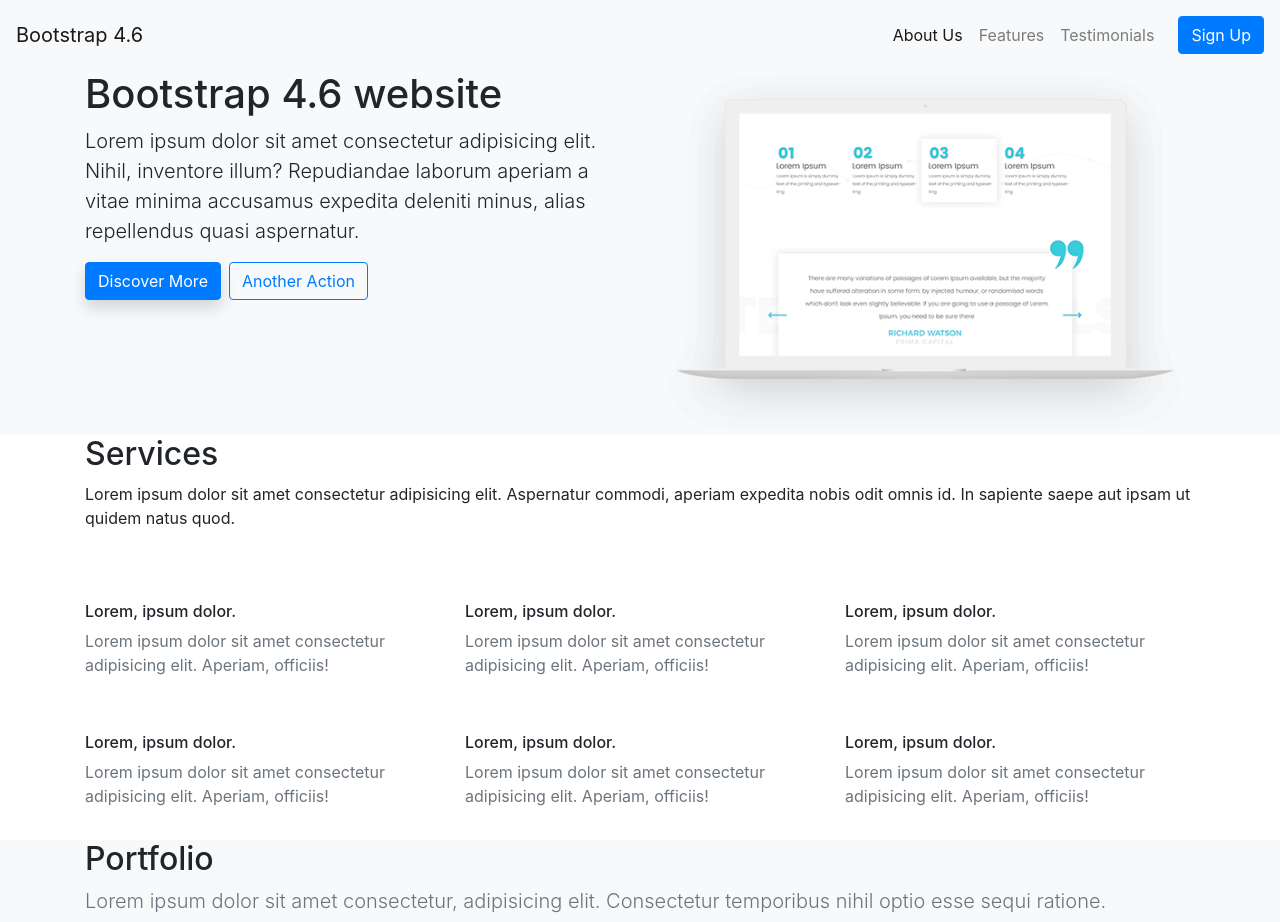
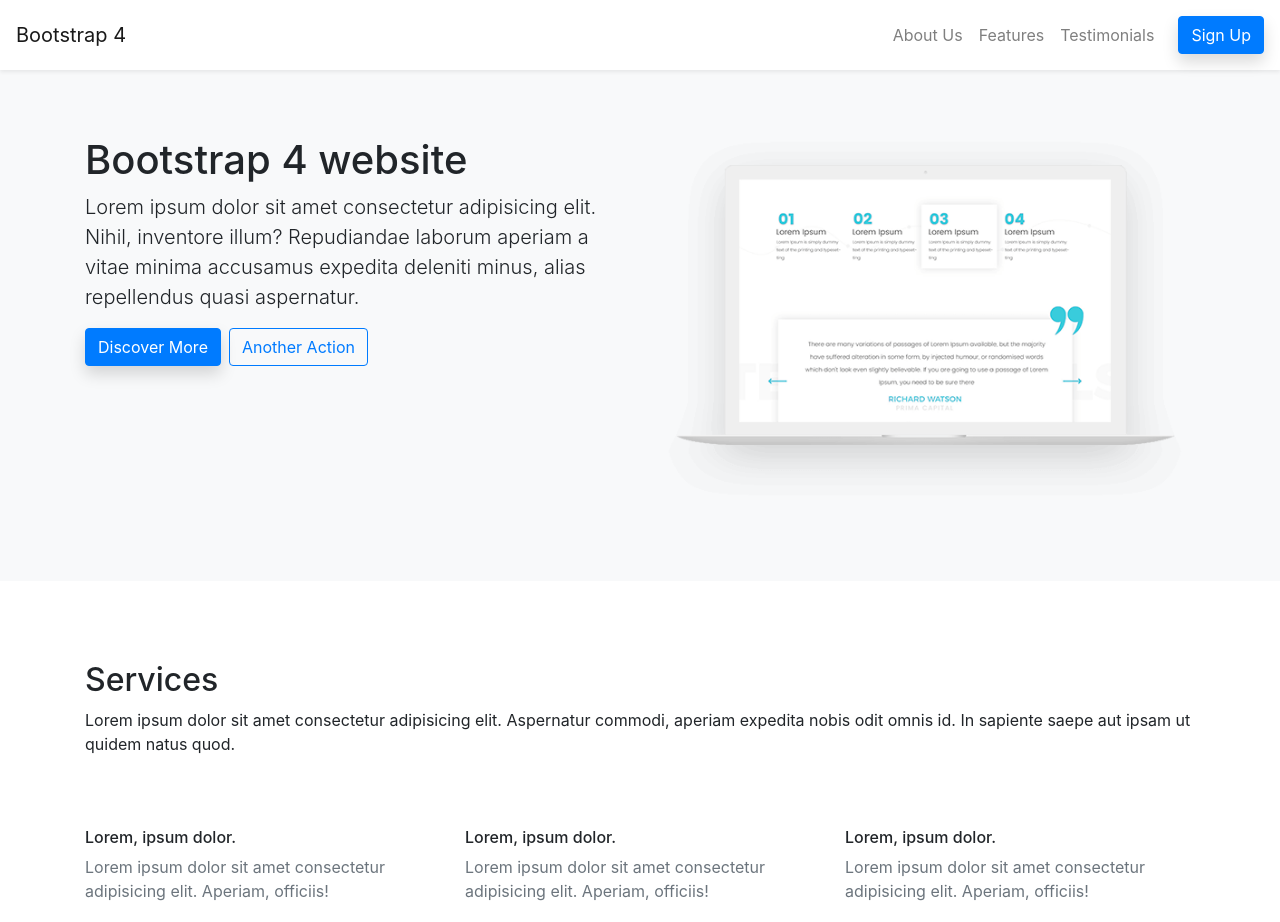
Before and after one commit to aiwmusial/Bootstrap4website, a plain HTML site: page index.html in a window 1280 px wide. Shown: the top 922 px of the page. Drawn offline with nearby package versions, Linux system fonts and the light colour scheme.

Commit message:
updating css file

```diff
--- a/css/style.css
+++ b/css/style.css
@@ -1,3 +1,12 @@
+body {
+    padding-top: 56px;
+  }
+
+  section {
+    padding-top: 5rem;
+    padding-bottom: 5rem;
+  }
+
 .lnr{
     display: inline-block;
     fill: currentColor;
--- a/index.html
+++ b/index.html
@@ -3,25 +3,29 @@
   <head>
     <!-- Required meta tags -->
     <meta charset="utf-8">
-    <meta name="viewport" content="width=device-width, initial-scale=1, shrink-to-fit=no">
+    <meta http-equiv="X-UA-Compatible" content="IE=edge">
+    <meta name="viewport" content="width=device-width, initial-scale=1">
+    <meta name="robots" content="all,follow">
     <meta name="author" content="Anna Musiał">
     <!-- Bootstrap CSS -->
     <link rel="stylesheet" href="https://cdn.jsdelivr.net/npm/bootstrap@4.6.0/dist/css/bootstrap.min.css" integrity="sha384-B0vP5xmATw1+K9KRQjQERJvTumQW0nPEzvF6L/Z6nronJ3oUOFUFpCjEUQouq2+l" crossorigin="anonymous">
     <!-- linking the CSS file -->
     <link rel="stylesheet" href="./css/style.css">
-    <title>Bootstrap 4.6 website</title>
+       <!-- Favicon-->
+       <link rel="shortcut icon" href="favicon.png">
+    <title>Bootstrap 4 website</title>
   </head>
   <body>
 <!-- navbar -->
-<nav class="navbar navbar-expand-lg navbar-light bg-light">
-    <a class="navbar-brand" href="#">Bootstrap 4.6</a>
+<nav class="navbar navbar-light navbar-expand-lg fixed-top  bg-white shadow-sm">
+    <a class="navbar-brand" href="#">Bootstrap 4</a>
     <button class="navbar-toggler" type="button" data-toggle="collapse" data-target="#navbarSupportedContent" aria-controls="navbarSupportedContent" aria-expanded="false" aria-label="Toggle navigation">
       <span class="navbar-toggler-icon"></span>
     </button>
 
     <div class="collapse navbar-collapse" id="navbarSupportedContent">
       <ul class="navbar-nav ml-auto">
-        <li class="nav-item active">
+        <li class="nav-item">
           <a class="nav-link" href="index.html">About Us</a>
         </li>
         <li class="nav-item">
@@ -32,7 +36,7 @@
         </li>
       </ul>
       <div class="navbar-text ml-lg-3">
-          <a href="#" class="btn btn-primary text-white shaddow">Sign Up</a>
+          <a href="#" class="btn btn-primary text-white shadow">Sign Up</a>
       </div>
     </div>
   </nav>
@@ -42,7 +46,7 @@
     <div class="container">
         <div class="row">
             <div class="col-lg-6 order-2 order-lg-1">
-                <h1>Bootstrap 4.6 website</h1>
+                <h1>Bootstrap 4 website</h1>
                 <p class="lead">
                     Lorem ipsum dolor sit amet consectetur adipisicing elit. Nihil, inventore illum? Repudiandae laborum aperiam a vitae minima accusamus expedita deleniti minus, alias repellendus quasi aspernatur.
                 </p>
```
